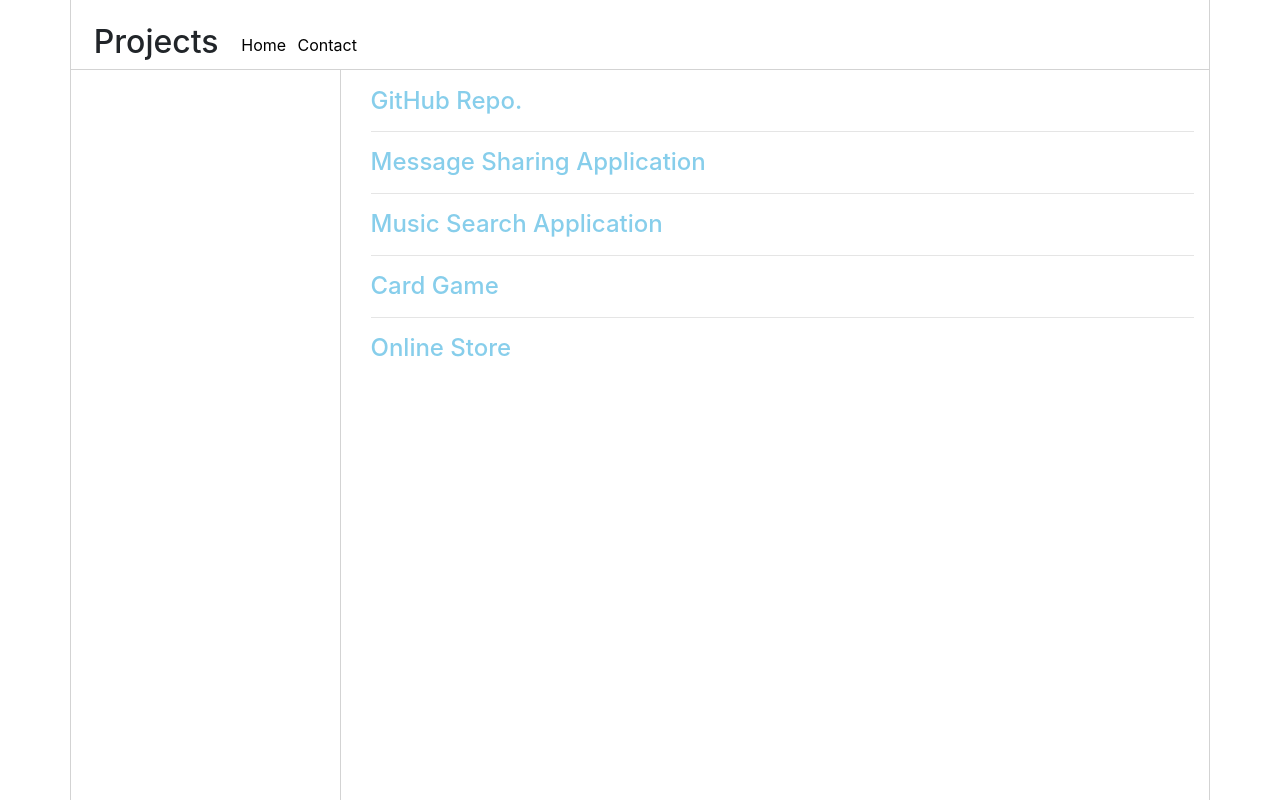
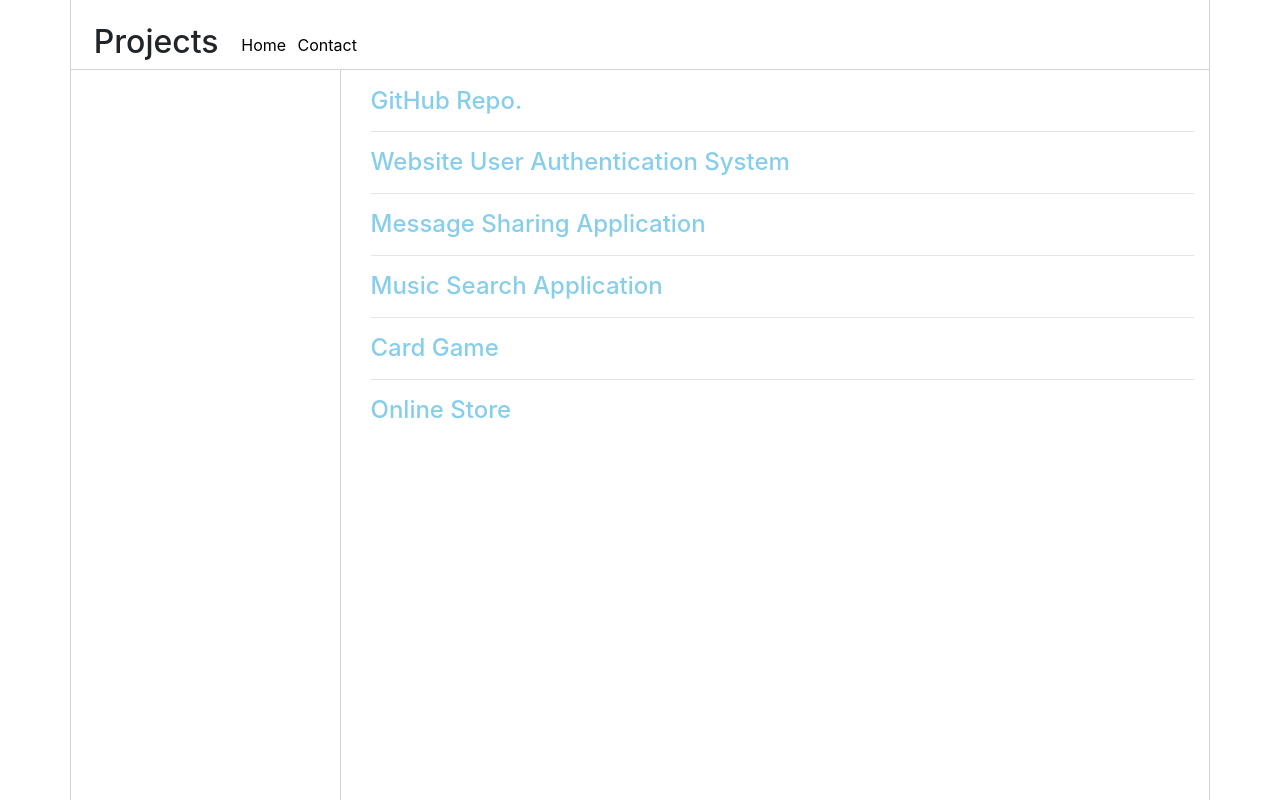
Before and after one commit to HarisonLacey/developer-portfolio, a Next.js app: page /projects in a window 1280 px wide. Shown: the top 800 px of the page. Built offline with nearby package versions, Linux system fonts and the light colour scheme.

Commit message:
project add

```diff
--- a/pages/projects.js
+++ b/pages/projects.js
@@ -27,6 +27,14 @@ const Projects = () => (
             <Link href="https://github.com/HarisonLacey?tab=repositories">
               <a target="_blank">
                 <h4>GitHub Repo.</h4>
+              </a>
+            </Link>
+          </div>
+          <hr />
+          <div>
+            <Link href="https://website-user-auth-system.herokuapp.com/">
+              <a target="_blank">
+                <h4>Website User Authentication System</h4>
               </a>
             </Link>
           </div>
```
Also changed, not shown: public/original.jpg (added).
